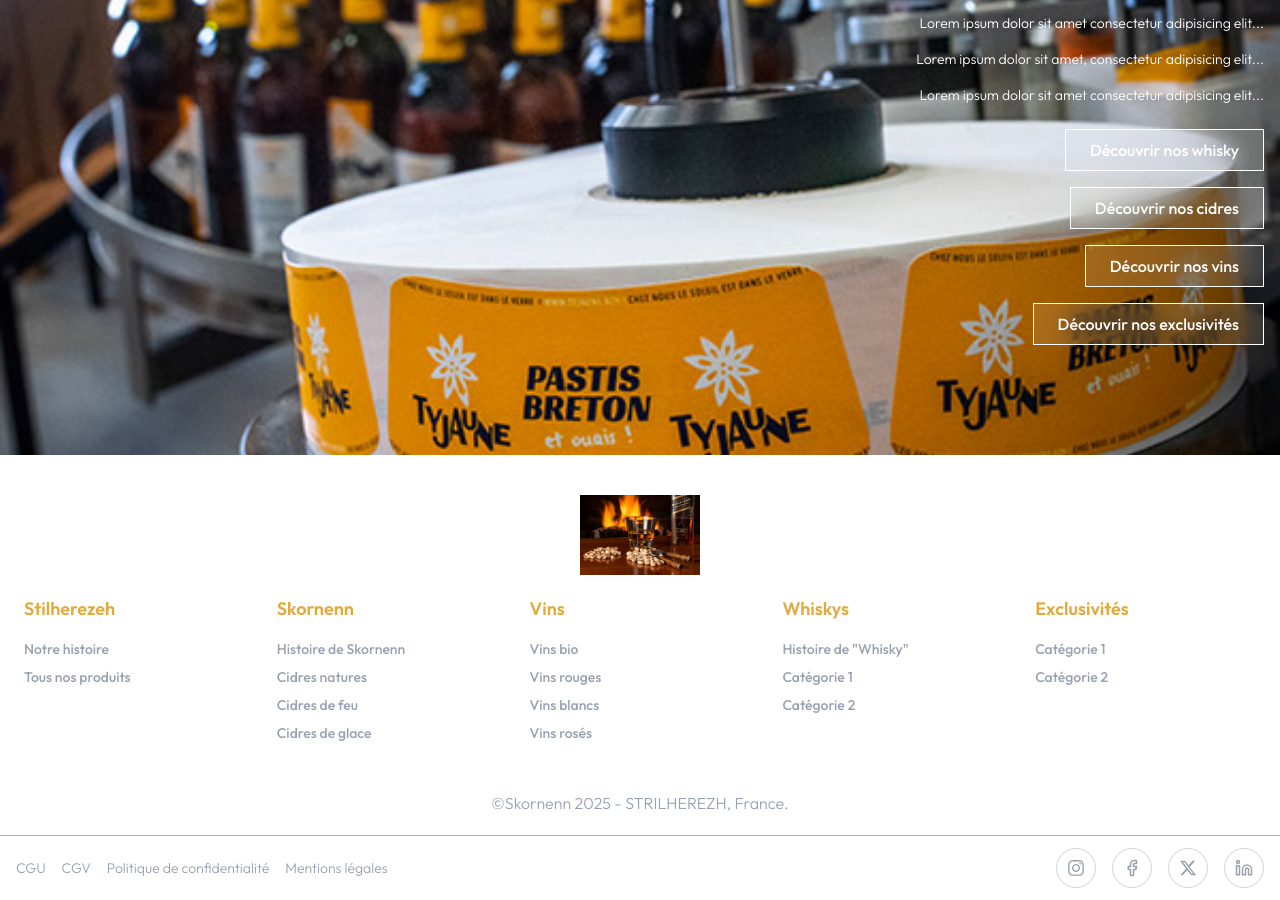
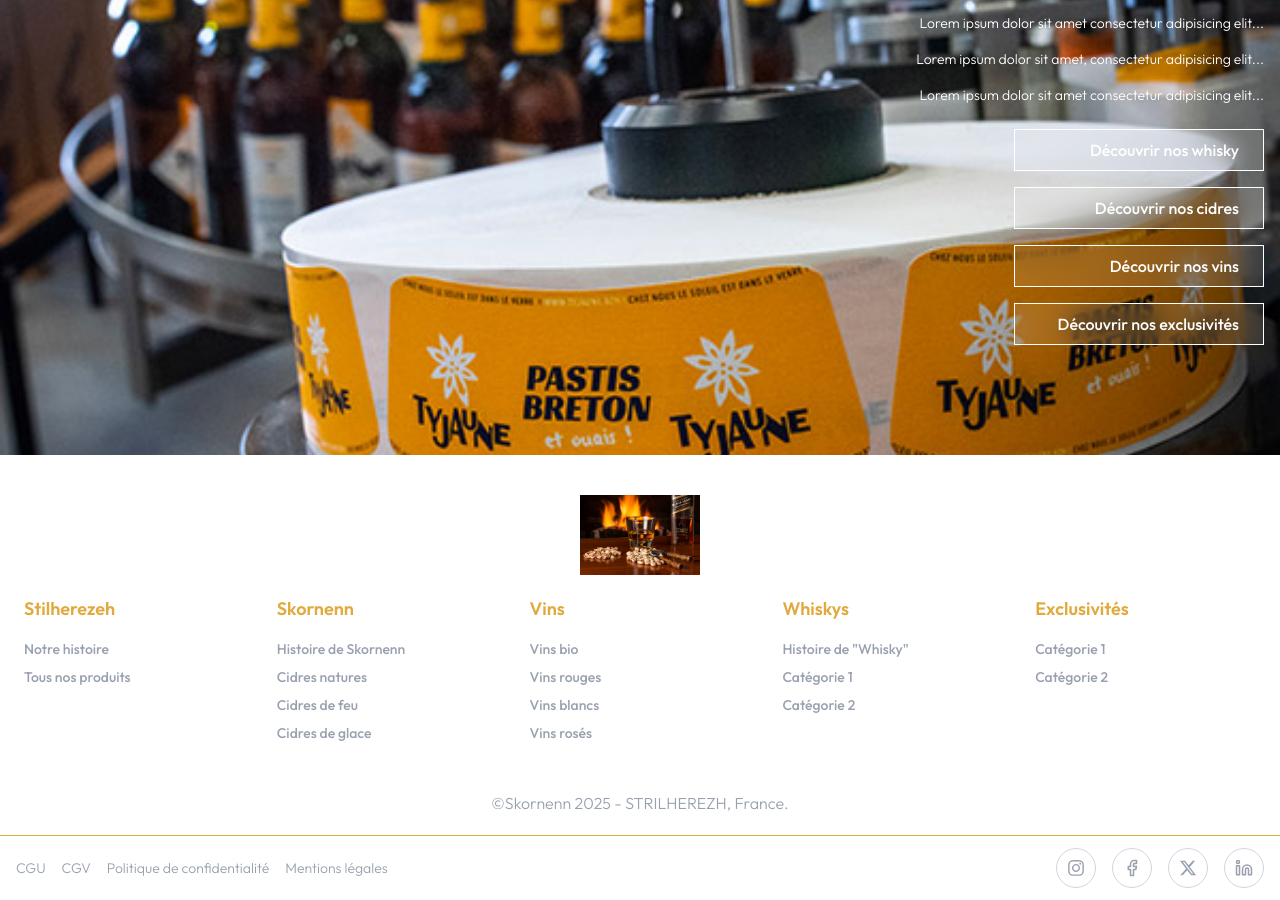
Before and after one commit to Fouad-berry/Strilherezh-Project, a Next.js app: page / in a window 1280 px wide. Shown: the part 2620-3520 px from the top of the page. Built offline with nearby package versions, Linux system fonts and the light colour scheme.

Commit message:
[FIX] fix width on button of section 5

```diff
--- a/src/app/page.tsx
+++ b/src/app/page.tsx
@@ -84,11 +84,13 @@
               <p>Lorem ipsum dolor sit amet, consectetur adipisicing elit...</p>
               <p>Lorem ipsum dolor sit amet consectetur adipisicing elit...</p>
             </div>
-            <div className="mt-6 flex flex-col items-end gap-4">
-              <Button title="Découvrir nos whisky" route="/nos-whisky" />
-              <Button title="Découvrir nos cidres" route="/nos-cidres" />
-              <Button title="Découvrir nos vins" route="/nos-vins" />
-              <Button title="Découvrir nos exclusivités" route="/nos-exclusivités" />
+            <div className="mt-6 flex justify-end">
+              <div className="w-[250px] flex flex-col gap-4">
+                <Button title="Découvrir nos whisky" route="/nos-whisky" />
+                <Button title="Découvrir nos cidres" route="/nos-cidres" />
+                <Button title="Découvrir nos vins" route="/nos-vins" />
+                <Button title="Découvrir nos exclusivités" route="/nos-exclusivités" />
+              </div>
             </div>
           </div>
         </div>
```
